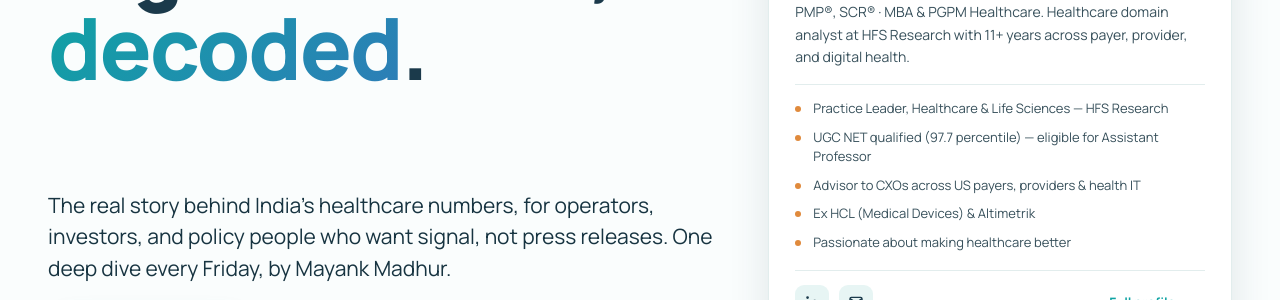
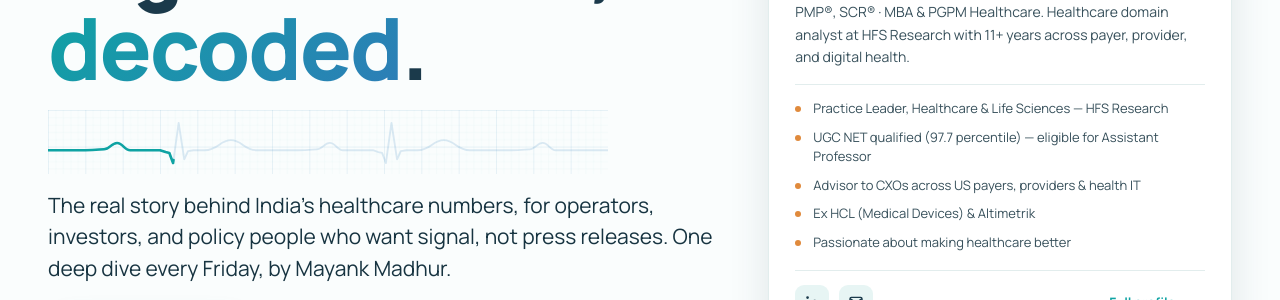
Before and after one commit to mayankmadhur25/mayankmadhur25.github.io, a Jekyll site: the page built from index.html, in a window 1280 px wide. Shown: the part 314-614 px from the top of the page. Built offline with Jekyll 4.4.1, drawn with Linux system fonts in a browser that asks for light colours.

Commit message:
Add files via upload

```diff
--- a/assets/css/style.css
+++ b/assets/css/style.css
@@ -143,15 +143,17 @@ a { color: var(--blue); }
 
 .hero-ecg { width: min(560px, 100%); height: 64px; margin: 18px 0 4px; display: block; }
 
-.ecg-line {
-  stroke: #2E7CB8;
-  opacity: .9;
-}
-.ecg-dot {
-  filter: drop-shadow(0 0 6px rgba(46,124,184,.85));
-}
+.ecg-grid-sm { stroke: #0FA3A3; stroke-opacity: 0.13; }
+.ecg-grid-big { stroke: #2E7CB8; stroke-opacity: 0.16; }
+.ecg-base { stroke: #2E7CB8; stroke-opacity: 0.16; stroke-linecap: round; stroke-linejoin: round; }
+.ecg-sweep { stroke: #0FA3A3; }
+[data-theme="dark"] .ecg-grid-sm { stroke: #0FA3A3; stroke-opacity: 0.10; }
+[data-theme="dark"] .ecg-grid-big { stroke: #2E7CB8; stroke-opacity: 0.14; }
+[data-theme="dark"] .ecg-base { stroke: #2E7CB8; stroke-opacity: 0.22; }
+[data-theme="dark"] .ecg-sweep { stroke: #1DB6B6; }
 @media (prefers-reduced-motion: reduce) {
-  .ecg-dot { display: none; }
+  .ecg-sweep { stroke-dasharray: none; }
+  .ecg-sweep animate { display: none; }
 }
 
 .hero-sub {
```
